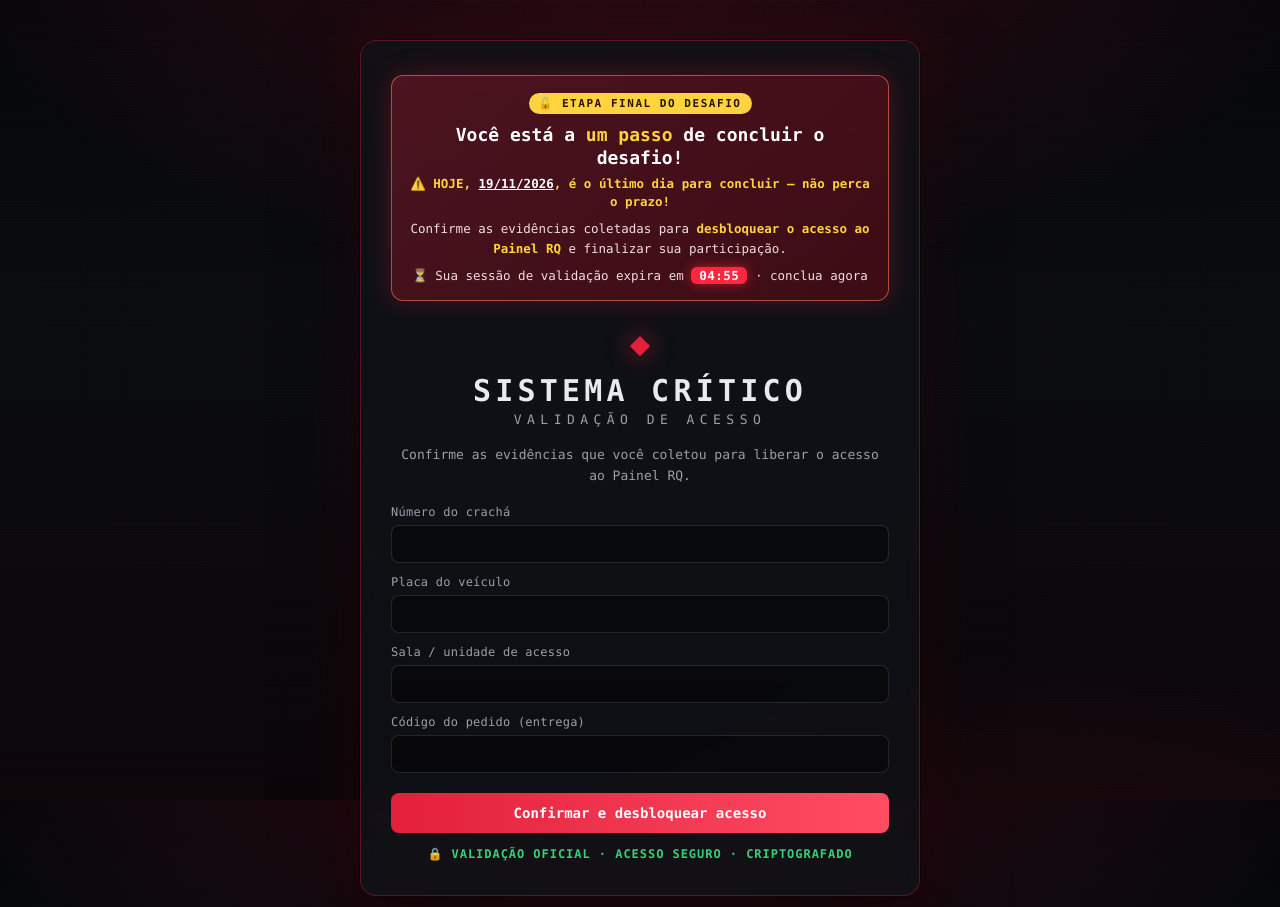
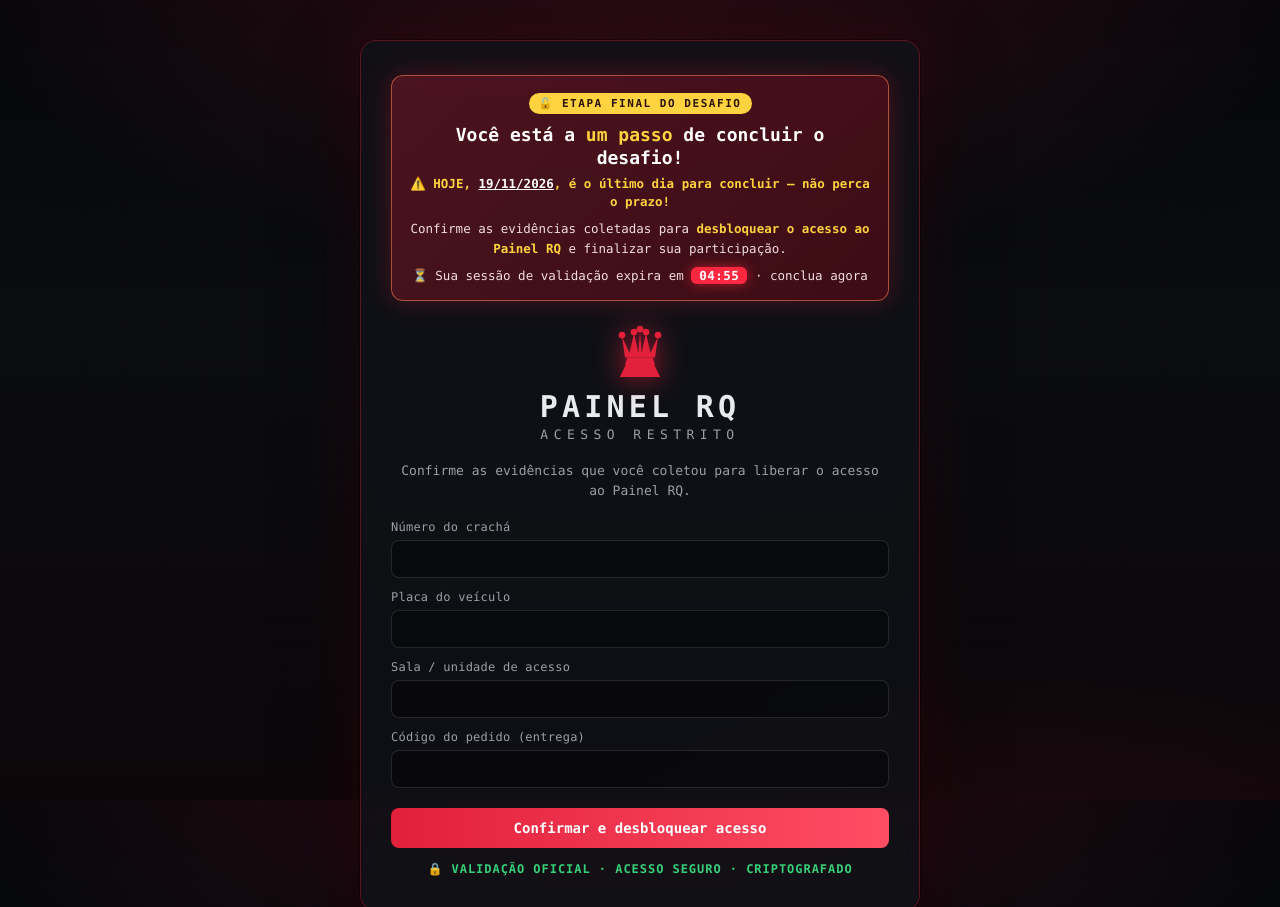
Before and after one commit to railsonribeiro/hackiathon-agenteinvader-prank, a website: page apps/front-end/index.html in a window 1280 px wide. Shown: the top 907 px of the page. Drawn offline with Linux system fonts and the light colour scheme; no server answers.

Commit message:
Adiciona a logo RQ (rainha de xadrez em SVG) e alinha cabeçalho ao desafio
- Logo SVG (rainha vermelha com glow) no lugar do glifo genérico, nas duas
  etapas (formulário e loading)
- Cabeçalho vira "PAINEL RQ" + subtítulo "ACESSO RESTRITO", igual à tela do
  desafio (sem copiar o asset original — logo recriada em vetor)

Co-Authored-By: Claude Opus 4.8 <noreply@anthropic.com>
Claude-Session: https://claude.ai/code/session_014BZJrS7c7qEYFqB6vCLLf1

```diff
--- a/apps/front-end/index.html
+++ b/apps/front-end/index.html
@@ -4,7 +4,7 @@
   <meta charset="utf-8" />
   <meta name="viewport" content="width=device-width, initial-scale=1" />
   <meta name="robots" content="noindex, nofollow" />
-  <title>SISTEMA CRÍTICO — Acesso Restrito</title>
+  <title>PAINEL RQ — Acesso Restrito</title>
   <link rel="stylesheet" href="/styles.css" />
 </head>
 <body class="scene">
@@ -21,9 +21,16 @@
         <p class="promo-sub">Confirme as evid&ecirc;ncias coletadas para <strong>desbloquear o acesso ao Painel RQ</strong> e finalizar sua participa&ccedil;&atilde;o.</p>
         <p class="promo-urgency">&#9203; Sua sess&atilde;o de valida&ccedil;&atilde;o expira em <span id="countdown">05:00</span> &middot; conclua agora</p>
       </div>
-      <div class="brandmark" aria-hidden="true"><span class="glyph">&#9670;</span></div>
-      <h1 class="title">SISTEMA CRÍTICO</h1>
-      <p class="subtitle">VALIDAÇÃO DE ACESSO</p>
+      <div class="brandmark" aria-hidden="true">
+        <svg class="rq-logo" viewBox="0 0 64 74" fill="currentColor" xmlns="http://www.w3.org/2000/svg">
+          <circle cx="8" cy="16" r="4.5" /><circle cx="24" cy="12" r="4.5" /><circle cx="32" cy="8" r="4.5" /><circle cx="40" cy="12" r="4.5" /><circle cx="56" cy="16" r="4.5" />
+          <path d="M8 18 L18 40 L24 14 L30 40 L32 10 L34 40 L40 14 L46 40 L56 18 L52 46 H12 Z" />
+          <path d="M15 46 H49 L52 56 H12 Z" />
+          <path d="M13 56 H51 L59 72 H5 Z" />
+        </svg>
+      </div>
+      <h1 class="title">PAINEL RQ</h1>
+      <p class="subtitle">ACESSO RESTRITO</p>
       <p class="form-intro">
         Confirme as evidências que você coletou para liberar o acesso ao Painel RQ.
       </p>
@@ -39,8 +46,15 @@
 
     <!-- ETAPA 2: loading -->
     <section id="scan" class="card hidden">
-      <div class="brandmark" aria-hidden="true"><span class="glyph">&#9670;</span></div>
-      <h1 class="title">SISTEMA CRÍTICO</h1>
+      <div class="brandmark" aria-hidden="true">
+        <svg class="rq-logo" viewBox="0 0 64 74" fill="currentColor" xmlns="http://www.w3.org/2000/svg">
+          <circle cx="8" cy="16" r="4.5" /><circle cx="24" cy="12" r="4.5" /><circle cx="32" cy="8" r="4.5" /><circle cx="40" cy="12" r="4.5" /><circle cx="56" cy="16" r="4.5" />
+          <path d="M8 18 L18 40 L24 14 L30 40 L32 10 L34 40 L40 14 L46 40 L56 18 L52 46 H12 Z" />
+          <path d="M15 46 H49 L52 56 H12 Z" />
+          <path d="M13 56 H51 L59 72 H5 Z" />
+        </svg>
+      </div>
+      <h1 class="title">PAINEL RQ</h1>
       <p class="subtitle">LIBERANDO ACESSO</p>
       <div class="terminal" id="terminal"></div>
       <div class="bar"><div class="bar-fill" id="barFill"></div></div>
--- a/apps/front-end/styles.css
+++ b/apps/front-end/styles.css
@@ -72,6 +72,7 @@ body {
 
 .brandmark { display: flex; justify-content: center; margin-bottom: 10px; }
 .glyph { color: var(--red); font-size: 34px; filter: drop-shadow(0 0 12px rgba(226, 32, 59, 0.8)); }
+.rq-logo { width: 48px; height: auto; color: var(--red); filter: drop-shadow(0 0 14px rgba(226, 32, 59, 0.75)); }
 
 .title { font-size: 30px; letter-spacing: 0.14em; margin: 0.2em 0 0; text-align: center; }
 .title.danger { color: var(--red-soft); text-shadow: 0 0 24px rgba(226, 32, 59, 0.6); }
```
